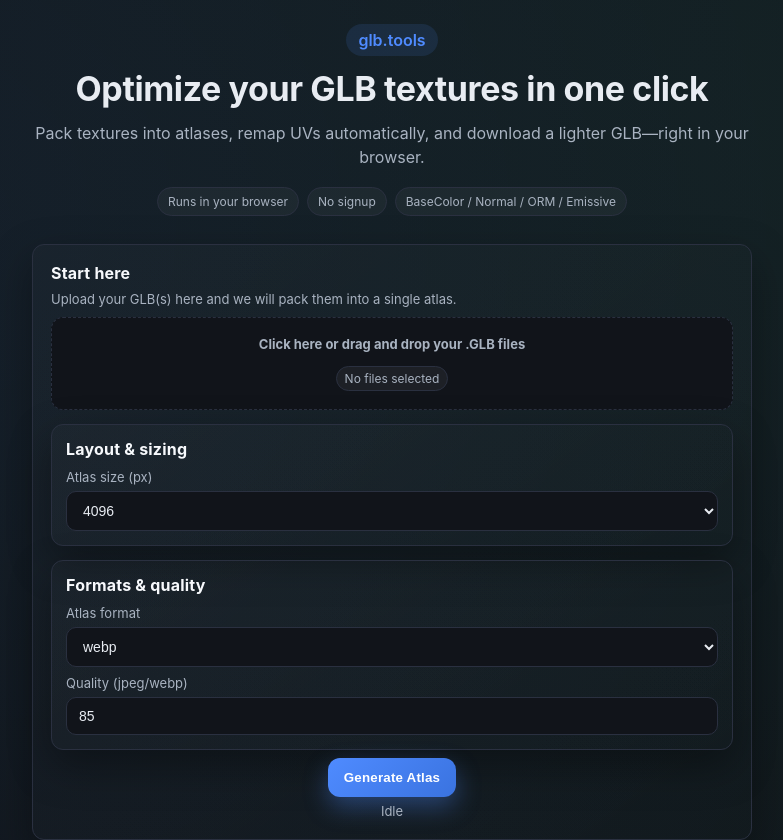
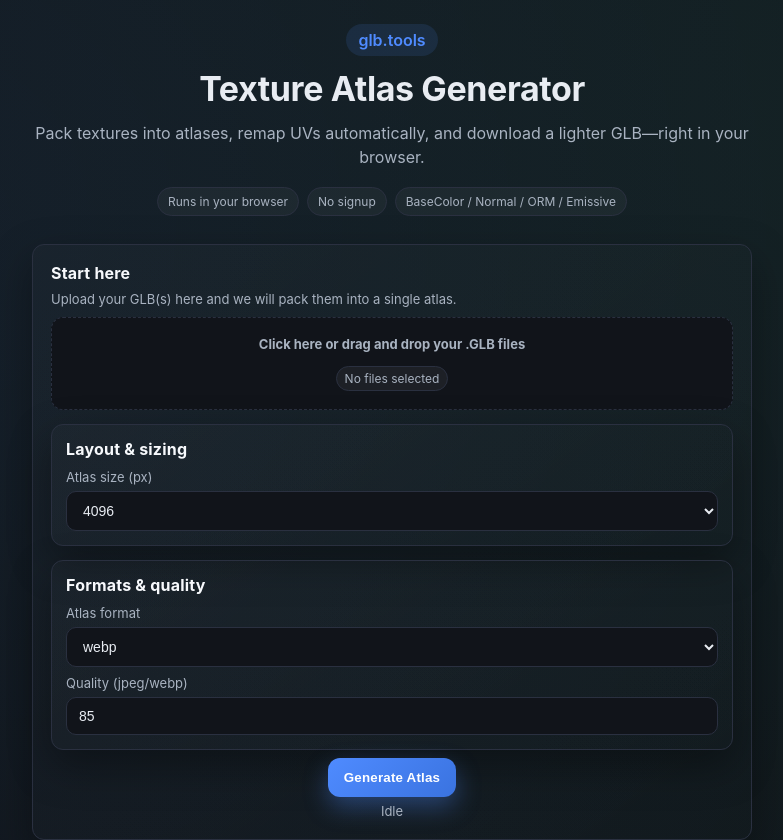
Before and after one commit to GlbToolsWeb/GlbToolsWeb, a website built with Vite: page web/index.html in a window 1280 px wide. Shown: the top 840 px of the page, without its empty margins (248-1031 px from the left). Built offline with nearby package versions, Linux system fonts and the light colour scheme.

Commit message:
Update index.html

```diff
--- a/web/index.html
+++ b/web/index.html
@@ -235,15 +235,15 @@
   </style>
 </head>
 <body>
-  <script type="text/javascript" src="https://storage.ko-fi.com/cdn/widget/Widget_2.js"></script>
-  <script type="text/javascript">
-    kofiwidget2.init('Keep this project alive', '#72a4f2', 'W7W41BJJK6');
-    kofiwidget2.draw();
-  </script>
   <div class="page">
     <header class="hero">
+      <script type="text/javascript" src="https://storage.ko-fi.com/cdn/widget/Widget_2.js"></script>
+      <script type="text/javascript">
+        kofiwidget2.init('Keep this project alive', '#72a4f2', 'W7W41BJJK6');
+        kofiwidget2.draw();
+      </script>
       <div class="badge">glb.tools</div>
-      <h1>Optimize your GLB textures in one click</h1>
+      <h1>Texture Atlas Generator</h1>
       <p class="lead">Pack textures into atlases, remap UVs automatically, and download a lighter GLB—right in your browser.</p>
       <div class="trust-bar">
         <span class="pill">Runs in your browser</span>
```
